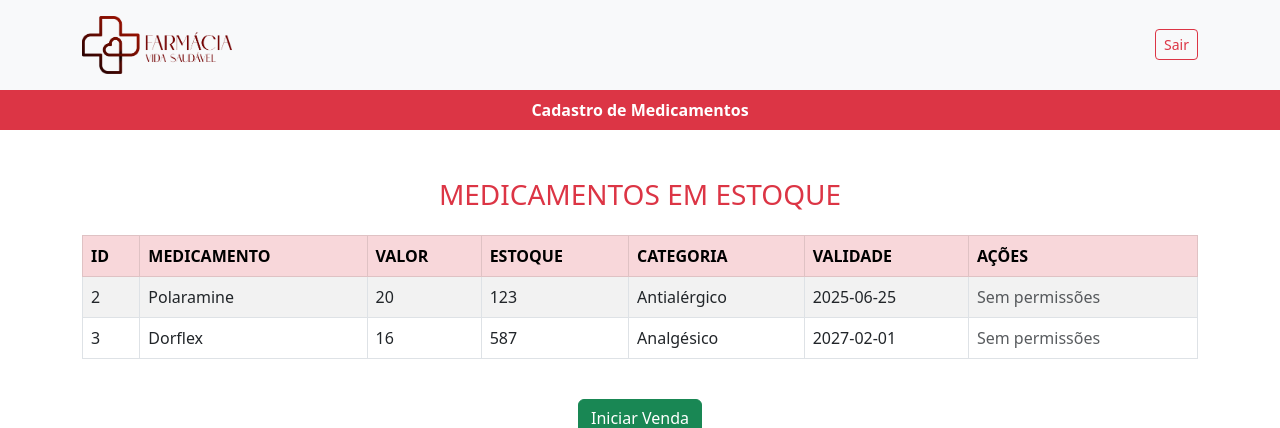
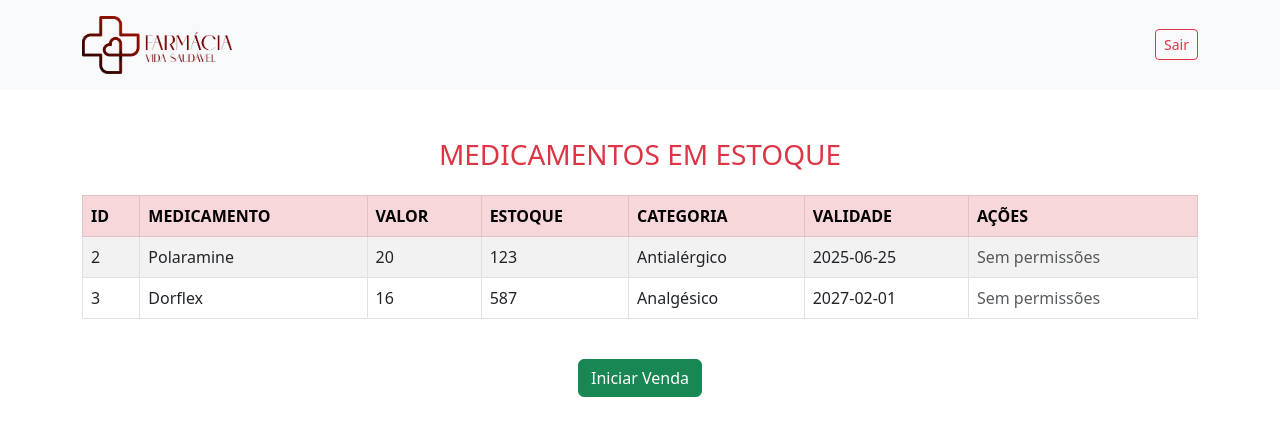
Before and after one commit to vittor-anddrade96/Farmacia, a PHP site: page /home_atendente.php in a window 1280 px wide. Shown: the top 428 px of the page. Run offline with PHP 8.4, Linux system fonts and the light colour scheme; data comes from the database, SQL or seed files in the repository.

Commit message:
Update home_atendente.php

```diff
--- a/home_atendente.php
+++ b/home_atendente.php
@@ -28,12 +28,6 @@ $isAdmin = isset($_SESSION['user_role']) && $_SESSION['user_role'] === 'Administ
             </div>
         </div>
     </header>
-
-    <nav class="bg-danger py-2">
-        <div class="container text-center">
-            <a href="cadMedicamento.php" class="text-white text-decoration-none fw-bold">Cadastro de Medicamentos</a>
-        </div>
-    </nav>
 
     <main class="container my-5">
         <h3 class="text-danger text-center mb-4">MEDICAMENTOS EM ESTOQUE</h3>
```
